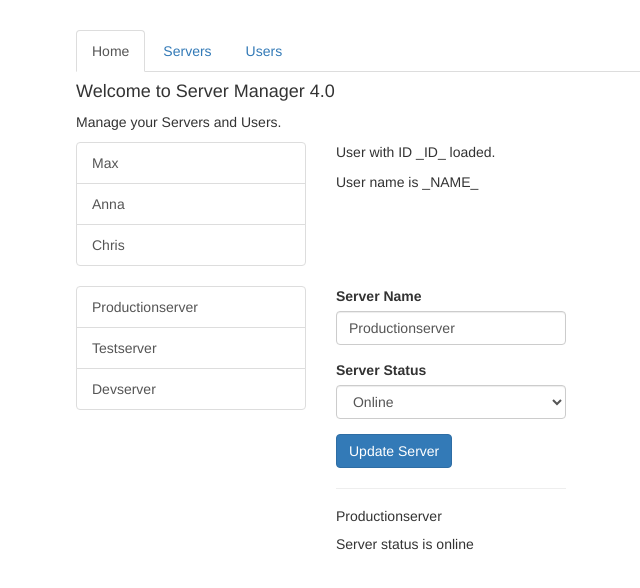
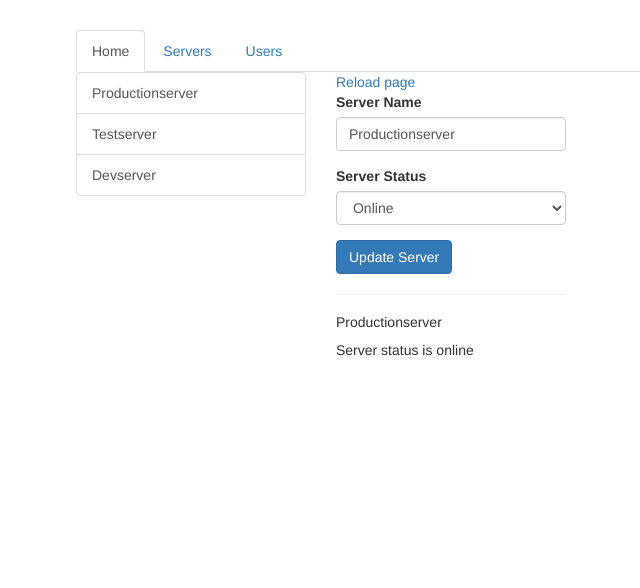
Before and after one commit to gchaulet/routing-start, an Angular app: page /servers in a window 1280 px wide. Shown: the top 588 px of the page, without its empty margins (189-829 px from the left). Built offline with nearby package versions, Linux system fonts and the light colour scheme.

Commit message:
routerLinker and reload page

```diff
--- a/src/app/app.component.html
+++ b/src/app/app.component.html
@@ -2,25 +2,15 @@
   <div class="row">
     <div class="col-xs-12 col-sm-10 col-md-8 col-sm-offset-1 col-md-offset-2">
       <ul class="nav nav-tabs">
-        <li role="presentation" class="active"><a href="#">Home</a></li>
-        <li role="presentation"><a href="#">Servers</a></li>
-        <li role="presentation"><a href="#">Users</a></li>
+        <li role="presentation" class="active"><a routerLink="/">Home</a></li>
+        <li role="presentation"><a routerLink="/servers">Servers</a></li>
+        <li role="presentation"><a [routerLink]="['/users']">Users</a></li>
       </ul>
     </div>
   </div>
   <div class="row">
     <div class="col-xs-12 col-sm-10 col-md-8 col-sm-offset-1 col-md-offset-2">
-      <app-home></app-home>
-    </div>
-  </div>
-  <div class="row">
-    <div class="col-xs-12 col-sm-10 col-md-8 col-sm-offset-1 col-md-offset-2">
-      <app-users></app-users>
-    </div>
-  </div>
-  <div class="row">
-    <div class="col-xs-12 col-sm-10 col-md-8 col-sm-offset-1 col-md-offset-2">
-      <app-servers></app-servers>
+      <router-outlet></router-outlet>
     </div>
   </div>
 </div>
--- a/src/app/app.module.ts
+++ b/src/app/app.module.ts
@@ -11,6 +11,13 @@
 import { EditServerComponent } from './servers/edit-server/edit-server.component';
 import { ServerComponent } from './servers/server/server.component';
 import { ServersService } from './servers/servers.service';
+import {Routes, RouterModule } from '@angular/router';
+
+const appRoutes: Routes =[
+  { path: '', component: HomeComponent },
+  { path: 'users', component: UsersComponent },
+  { path: 'servers', component: ServersComponent },
+]
 
 @NgModule({
   declarations: [
@@ -25,6 +32,7 @@
   imports: [
     BrowserModule,
     FormsModule,
+    RouterModule.forRoot(appRoutes)
   ],
   providers: [ServersService],
   bootstrap: [AppComponent]
--- a/src/app/servers/servers.component.html
+++ b/src/app/servers/servers.component.html
@@ -10,6 +10,7 @@
     </div>
   </div>
   <div class="col-xs-12 col-sm-4">
+    <a routerLink="/servers">Reload page</a>
     <app-edit-server></app-edit-server>
     <hr>
     <app-server></app-server>
```
